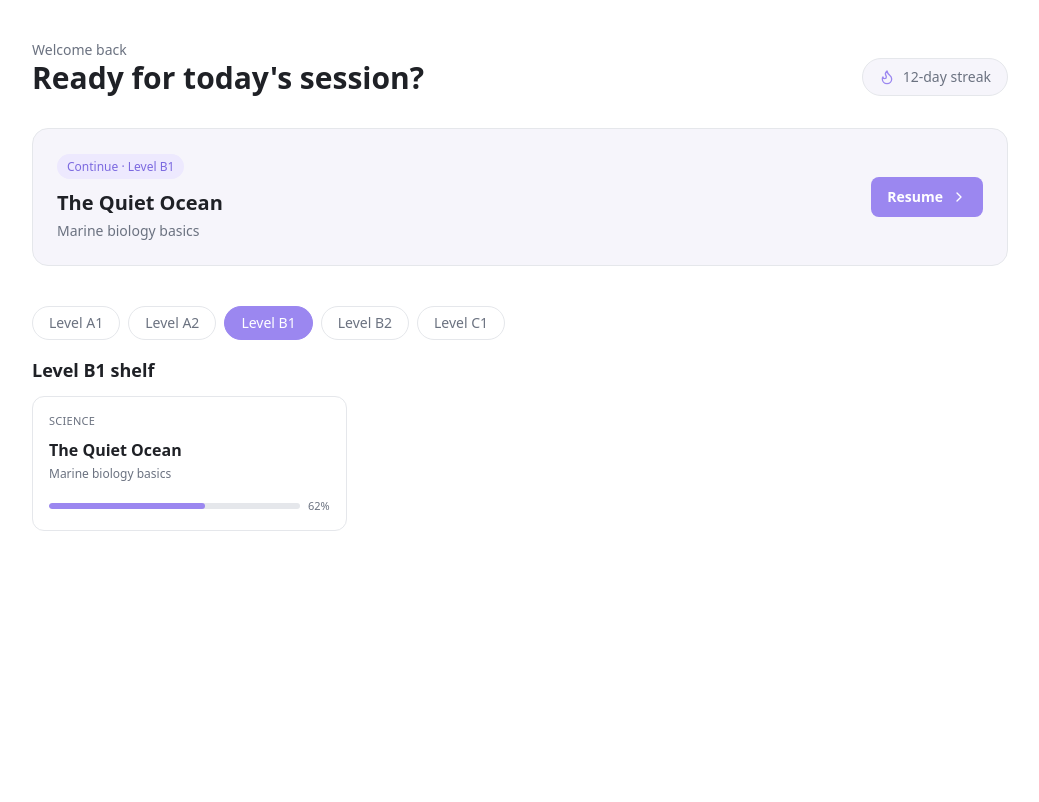
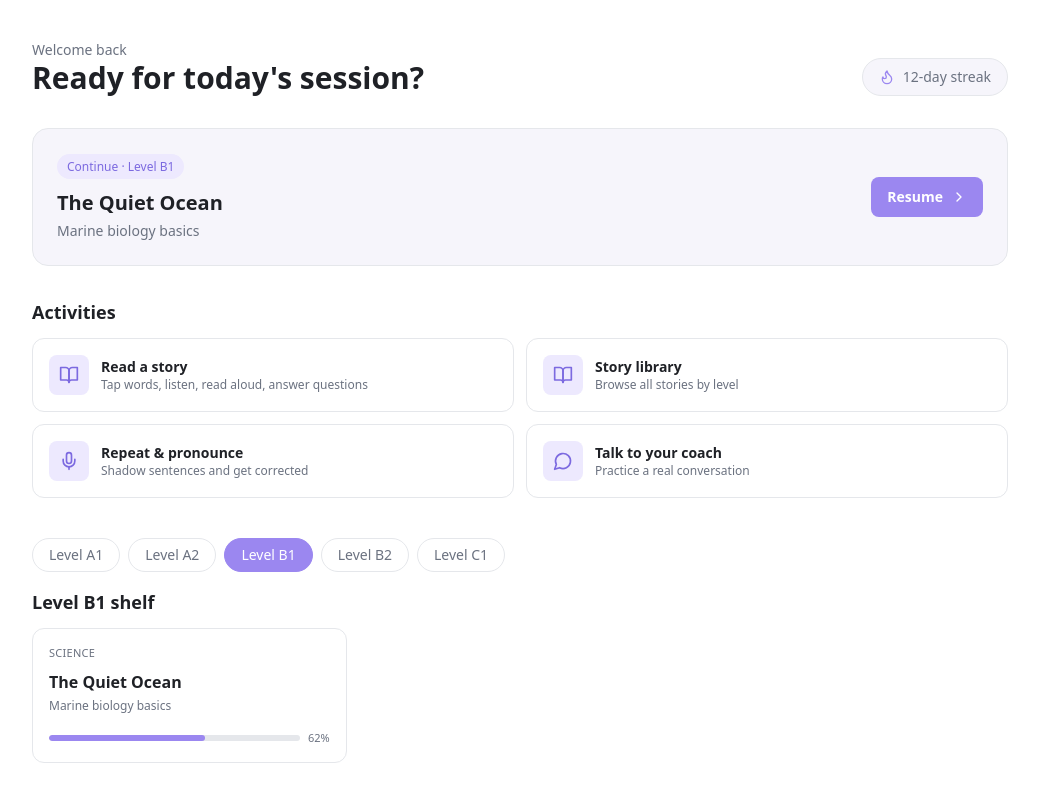
Before and after one commit to maramdjaballah56-create/read-to-speak, a Next.js app: page /dashboard in a window 1280 px wide. Shown: the whole page, without its empty margins (120-1159 px from the left). Built offline with nearby package versions, Linux system fonts and the light colour scheme.

Commit message:
Update page.tsx

```diff
--- a/app/dashboard/page.tsx
+++ b/app/dashboard/page.tsx
@@ -1,7 +1,8 @@
 "use client";
 
 import { useMemo, useState } from "react";
-import { Flame, BookOpen, ChevronRight, Trophy } from "lucide-react";
+import Link from "next/link";
+import { Flame, ChevronRight, Trophy, BookOpen, Mic, MessageCircle } from "lucide-react";
 
 type Level = "A1" | "A2" | "B1" | "B2" | "C1";
 
@@ -23,6 +24,13 @@ const MOCK_UNITS: Unit[] = [
   { id: "u3", title: "The Fox Who Learned Patience", theme: "Children's story", level: "A1", category: "Story", progress: 20, minutes: 7 },
   { id: "u4", title: "Why Cities Flood", theme: "Climate & infrastructure", level: "B2", category: "Podcast", progress: 0, minutes: 18 },
   { id: "u5", title: "Negotiating a Raise", theme: "Workplace English", level: "C1", category: "Everyday", progress: 0, minutes: 16 },
+];
+
+const ACTIVITIES = [
+  { href: "/reading", icon: BookOpen, label: "Read a story", desc: "Tap words, listen, read aloud, answer questions" },
+  { href: "/stories", icon: BookOpen, label: "Story library", desc: "Browse all stories by level" },
+  { href: "/shadow", icon: Mic, label: "Repeat & pronounce", desc: "Shadow sentences and get corrected" },
+  { href: "/coach", icon: MessageCircle, label: "Talk to your coach", desc: "Practice a real conversation" },
 ];
 
 export default function Dashboard() {
@@ -53,7 +61,7 @@ export default function Dashboard() {
           </div>
         </div>
 
-        <div className="rounded-2xl border border-line bg-panel p-6 mb-10">
+        <div className="rounded-2xl border border-line bg-panel p-6 mb-8">
           <div className="flex flex-col justify-between gap-6 sm:flex-row sm:items-center">
             <div>
               <span className="rounded-full bg-purple-light px-2.5 py-1 text-xs font-medium text-purple-dark">
@@ -62,10 +70,32 @@ export default function Dashboard() {
               <h2 className="mt-3 text-xl font-semibold">{continueUnit.title}</h2>
               <p className="mt-1 text-sm text-muted">{continueUnit.theme}</p>
             </div>
-            <button className="flex items-center gap-2 rounded-lg bg-purple px-4 py-2.5 text-sm font-semibold text-white">
+            <Link
+              href="/reading"
+              className="flex items-center gap-2 rounded-lg bg-purple px-4 py-2.5 text-sm font-semibold text-white"
+            >
               Resume <ChevronRight className="h-4 w-4" />
-            </button>
+            </Link>
           </div>
+        </div>
+
+        <h3 className="text-lg font-semibold mb-3">Activities</h3>
+        <div className="grid grid-cols-1 gap-3 sm:grid-cols-2 mb-10">
+          {ACTIVITIES.map((a) => (
+            <Link
+              key={a.href}
+              href={a.href}
+              className="flex items-center gap-3 rounded-xl border border-line bg-white p-4 hover:bg-panel transition-colors"
+            >
+              <div className="grid h-10 w-10 shrink-0 place-items-center rounded-lg bg-purple-light">
+                <a.icon className="h-5 w-5 text-purple-dark" />
+              </div>
+              <div>
+                <p className="text-sm font-semibold">{a.label}</p>
+                <p className="text-xs text-muted">{a.desc}</p>
+              </div>
+            </Link>
+          ))}
         </div>
 
         <div className="flex gap-2 mb-4 flex-wrap">
@@ -87,9 +117,10 @@ export default function Dashboard() {
         <h3 className="text-lg font-semibold mb-3">Level {activeLevel} shelf</h3>
         <div className="grid grid-cols-1 gap-4 sm:grid-cols-2 xl:grid-cols-3">
           {unitsForLevel.map((unit) => (
-            <button
+            <Link
               key={unit.id}
-              className="rounded-xl border border-line bg-white p-4 text-left hover:bg-panel transition-colors"
+              href="/reading"
+              className="rounded-xl border border-line bg-white p-4 text-left hover:bg-panel transition-colors block"
             >
               <div className="flex items-center justify-between">
                 <span className="text-[11px] uppercase tracking-wide text-muted">{unit.category}</span>
@@ -103,7 +134,7 @@ export default function Dashboard() {
                 </div>
                 <span className="text-[11px] text-muted">{unit.progress}%</span>
               </div>
-            </button>
+            </Link>
           ))}
         </div>
       </div>
```
